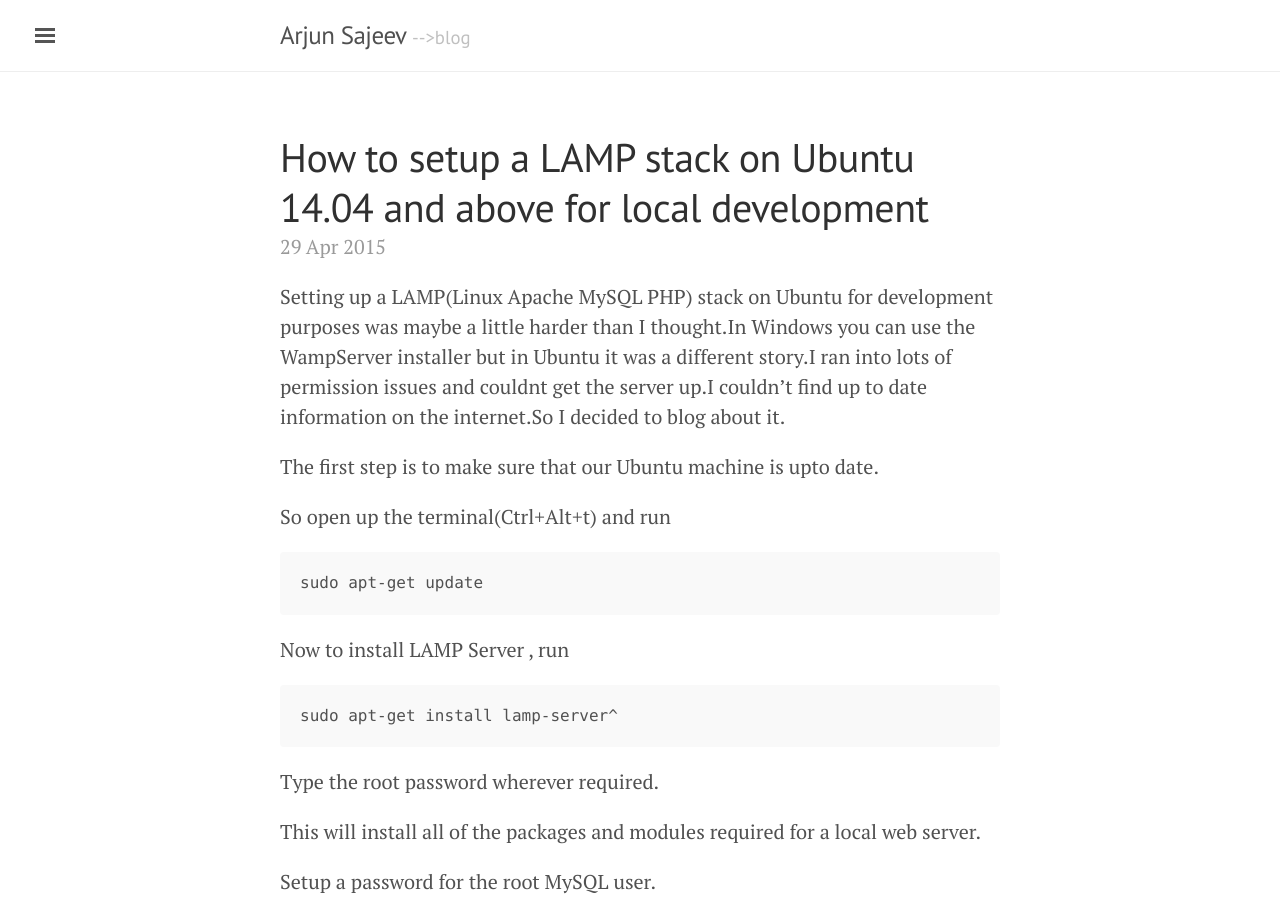
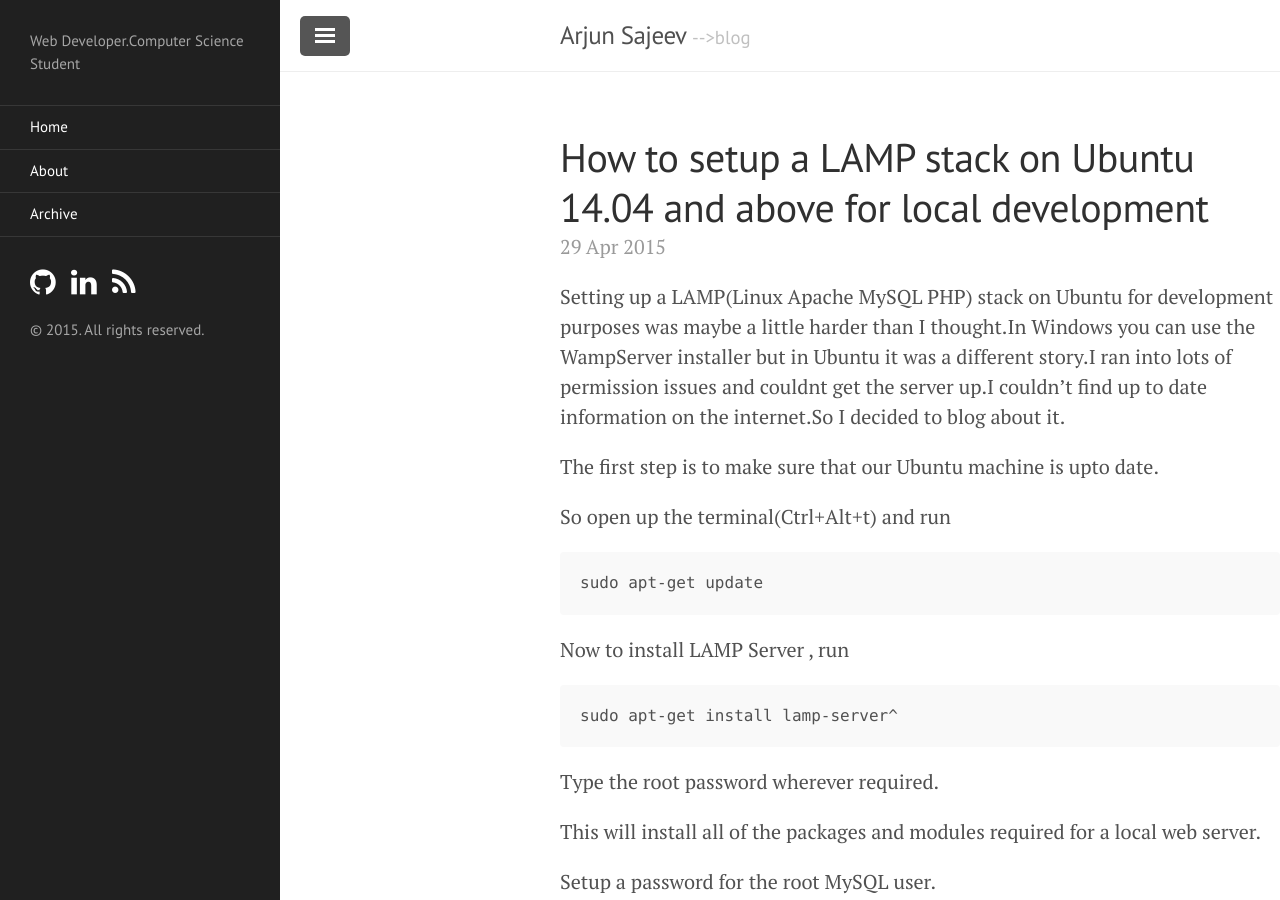
Before and after one commit to ak826843/arjunsajeev.github.io, a Jekyll site: the page built from index.html, in a window 1280 px wide and 900 px high. Built offline with Jekyll 4.4.1, drawn with Linux system fonts in a browser that asks for light colours; nearby versions of some CDN libraries; the list of posts is cut into pages by our own code.

Commit message:
Add sidebar open on home page feature

```diff
--- a/_includes/sidebar.html
+++ b/_includes/sidebar.html
@@ -1,6 +1,6 @@
 <!-- Target for toggling the sidebar `.sidebar-checkbox` is for regular
      styles, `#sidebar-checkbox` for behavior. -->
-<input type="checkbox" class="sidebar-checkbox" id="sidebar-checkbox">
+<input type="checkbox" class="sidebar-checkbox" id="sidebar-checkbox" {% if page.title =="Home" %}checked{% endif %}>
 
 <!-- Toggleable sidebar -->
 <div class="sidebar" id="sidebar">
```
